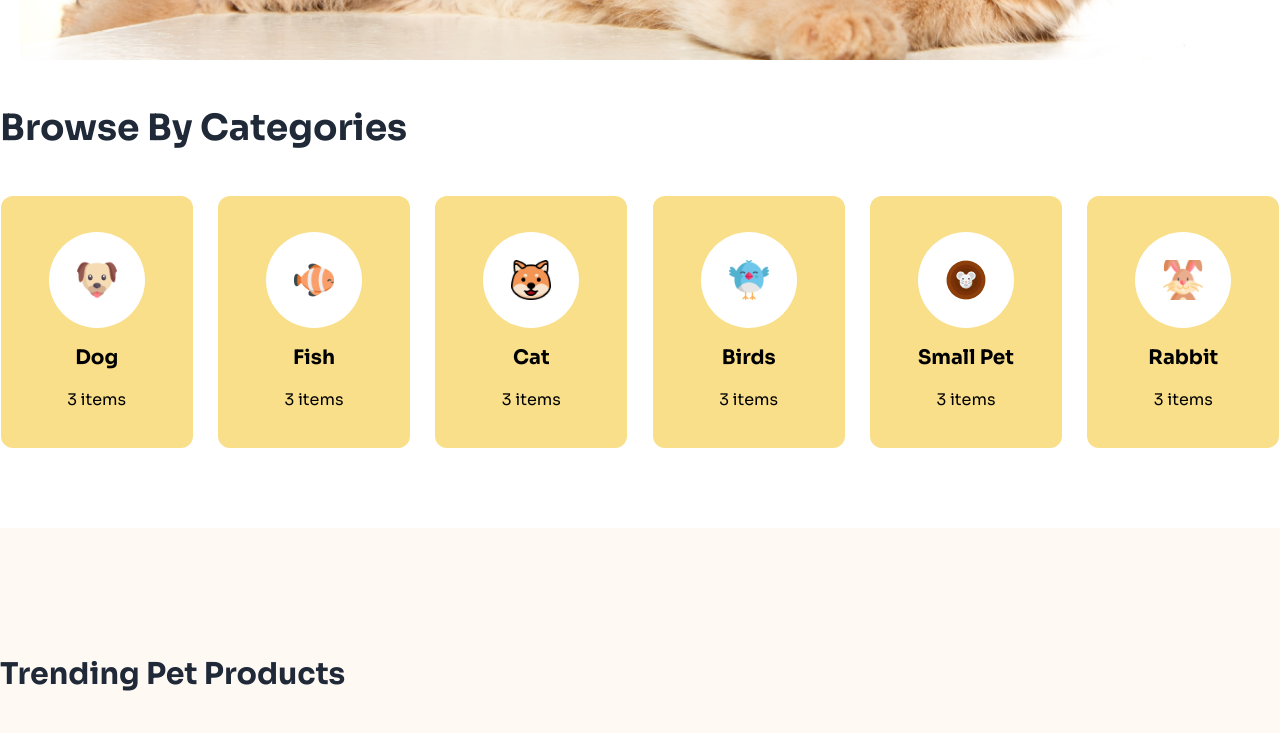
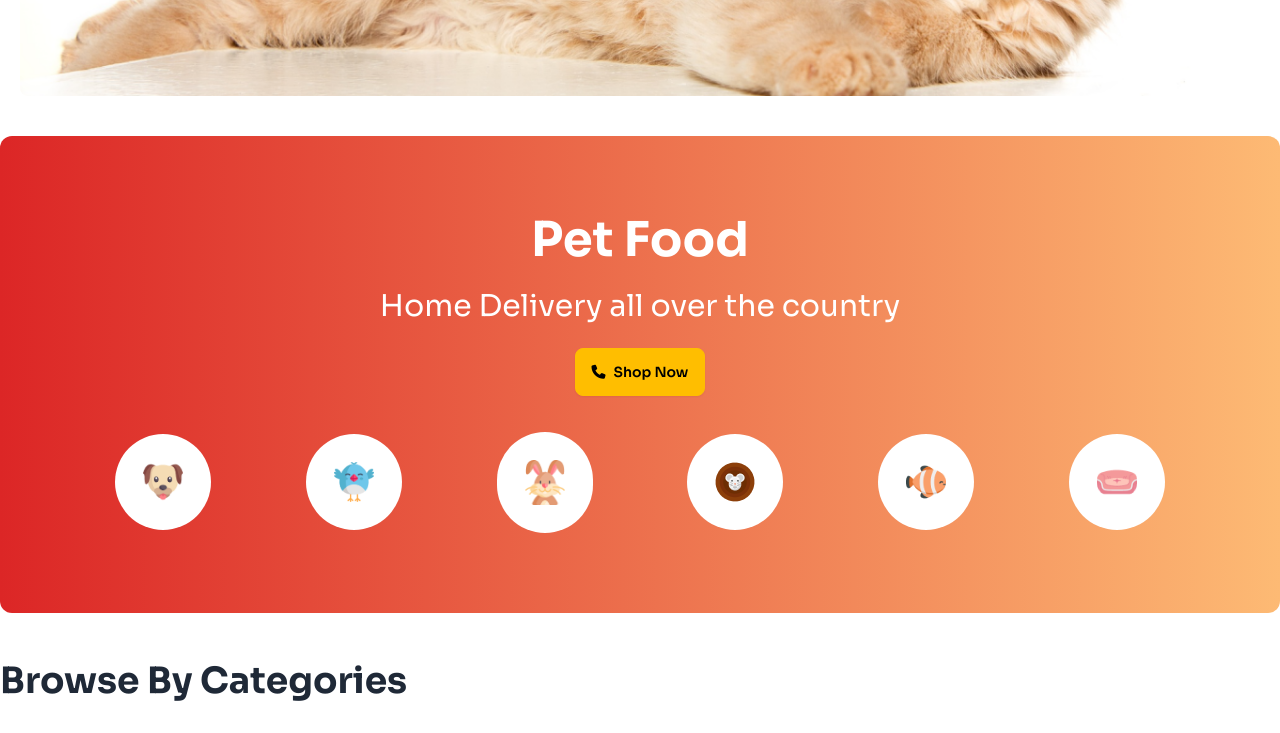
Before and after one commit to nayeem863/assignment-3-0001, a plain HTML site: page index.html in a window 1280 px wide. Shown: the part 760-1493 px from the top of the page. Drawn offline with nearby package versions, Linux system fonts and the light colour scheme; a web font is replaced by a local one.

Commit message:
added challenges

```diff
--- a/index.html
+++ b/index.html
@@ -81,6 +81,7 @@
         </nav>
         <!-- banner -->
         <div class="max-w-screen-xl lg:mx-auto md:mx-auto sm:px-5 !mb-10">
+          <h1 class="text-3xl font-bold text-black text-center animate-ping">Hello!</h1>
 
 
             <div class="max-w-2xl lg:mx-0 md:mx-4 mx-4 flex flex-wrap flex-col">
@@ -98,7 +99,38 @@
 
 
         </div>
+        <!-- challenges -->
+         <div class=" max-w-screen-xl bg-gradient-to-r from-red-600 to-orange-300 rounded-xl mx-auto gap-8 p-20">
+          <div class="text-center">
+            <h1 class="text-5xl font-bold text-white">Pet Food</h1>
+          <p class="text-3xl text-white my-6">Home Delivery all over the country</p>
+          <button class="btn btn-warning"><i class="fa-solid fa-phone"></i> Shop Now</button>
+          </div>
+          <div class="grid grid-cols-2 lg:grid-cols-6 place-items-center mt-9 gap-6">
+            <div class="w-24 bg-white p-7 rounded-full">
+              <img src="c1-assets/dog-cartoon.png" />
+            </div>
+            <div class="w-24 bg-white p-7 rounded-full">
+              <img src="c1-assets/bird-cartoon.png" />
+            </div>
+            <div class="w-24 bg-white p-7 rounded-full">
+              <img src="c1-assets/rabbit-cartoon.png" />
+            </div>
+            <div class="w-24 bg-white p-7 rounded-full">
+              <img src="c1-assets/mouse-cartoon.png" />
+            </div>
+            <div class="w-24 bg-white p-7 rounded-full">
+              <img src="c1-assets/fish-cartoon.png" />
+            </div>
+            <div class="w-24 bg-white p-7 rounded-full">
+              <img src="c1-assets/pet-couch.png" />
+            </div>
 
+
+
+          </div>
+
+         </div>
 
     </header>
     <!-- main -->
```
Also changed, not shown: new.html (deleted, +0 -22 lines).
